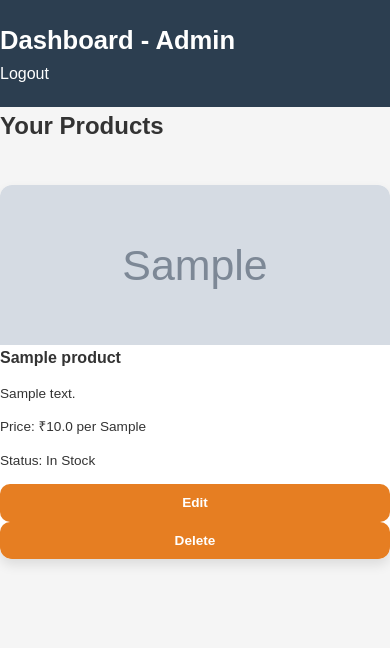
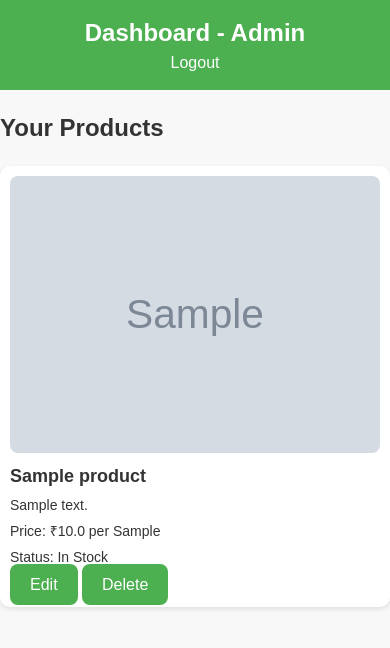
Before and after one commit to chirusemion/LainoMarket, a Flask app: page /dashboard in a window 390 px wide. Shown: the top 648 px of the page. Run offline with Flask 3, Linux system fonts and the light colour scheme; the visitor is signed in with stand-in values (Sample User, id 1); data comes from the database, SQL or seed files in the repository; tables that the repository leaves empty hold one stand-in row (values such as "Sample post"); grey boxes marked "Sample" are stand-in pictures.

Commit message:
Update style.css for mobile responsiveness

```diff
--- a/static/css/style.css
+++ b/static/css/style.css
@@ -1,17 +1,15 @@
-/* ==========================
-   General Styles
-========================== */
-* {
+/* ===========================
+   Mobile-first Base Styles
+=========================== */
+
+body {
     margin: 0;
     padding: 0;
-    box-sizing: border-box;
-}
-
-body {
     font-family: Arial, sans-serif;
-    background-color: #f5f5f5;
+    font-size: 16px;
+    line-height: 1.5;
+    background-color: #f8f8f8;
     color: #333;
-    line-height: 1.6;
 }
 
 a {
@@ -19,217 +17,162 @@ a {
     color: inherit;
 }
 
+img {
+    max-width: 100%;
+    height: auto;
+    display: block;
+}
+
 .container {
+    width: 90%;
     max-width: 1200px;
     margin: 0 auto;
-    padding: 0 20px;
 }
 
-/* ==========================
-   Header & Navbar
-========================== */
+/* ===========================
+   Header / Navigation
+=========================== */
+
 header {
-    background-color: #2c3e50;
-    color: #fff;
-    padding: 20px 0;
-}
-
-header .container {
-    display: flex;
-    align-items: center;
-    justify-content: space-between;
-    flex-wrap: wrap;
+    background-color: #4CAF50;
+    padding: 15px;
+    text-align: center;
+    color: white;
 }
 
 header h1 {
-    font-size: 2rem;
+    margin: 0;
+    font-size: 24px;
 }
 
-nav ul {
-    list-style: none;
-    display: flex;
-    gap: 20px;
-    flex-wrap: wrap;
+/* ===========================
+   Buttons
+=========================== */
+
+button,
+.btn {
+    background-color: #4CAF50;
+    color: white;
+    border: none;
+    padding: 12px 20px;
+    font-size: 16px;
+    border-radius: 8px;
+    cursor: pointer;
+    transition: background-color 0.3s ease;
 }
 
-nav ul li a {
-    color: #fff;
-    padding: 10px 15px;
-    border-radius: 5px;
-    transition: background-color 0.3s;
-    font-size: 1rem;
+button:hover,
+.btn:hover {
+    background-color: #45a049;
 }
 
-nav ul li a:hover {
-    background-color: #34495e;
+/* ===========================
+   Forms / Inputs
+=========================== */
+
+input[type="text"],
+input[type="number"],
+input[type="email"],
+textarea,
+select {
+    width: 100%;
+    padding: 10px;
+    margin: 6px 0 12px 0;
+    border: 1px solid #ccc;
+    border-radius: 6px;
+    box-sizing: border-box;
+    font-size: 16px;
 }
 
-/* ==========================
-   Product Grid & Cards
-========================== */
-.products {
-    display: grid;
-    grid-template-columns: repeat(auto-fit, minmax(220px, 1fr));
-    gap: 20px;
-    margin: 40px 0;
-}
+/* ===========================
+   Product Cards / Listings
+=========================== */
 
 .product-card {
-    background-color: #fff;
-    border-radius: 12px;
-    overflow: hidden;
-    box-shadow: 0 6px 12px rgba(0,0,0,0.1);
-    transition: transform 0.2s;
-    display: flex;
-    flex-direction: column;
-}
-
-.product-card:hover {
-    transform: translateY(-5px);
+    background-color: white;
+    padding: 10px;
+    margin-bottom: 15px;
+    border-radius: 10px;
+    box-shadow: 0 2px 5px rgba(0,0,0,0.1);
 }
 
 .product-card img {
-    width: 100%;
-    height: 220px;
-    object-fit: cover;
-}
-
-.product-card .product-info {
-    padding: 20px;
-    flex-grow: 1;
+    border-radius: 8px;
 }
 
 .product-card h3 {
-    font-size: 1.3rem;
-    margin-bottom: 12px;
+    margin: 10px 0 5px 0;
+    font-size: 18px;
 }
 
 .product-card p {
-    font-size: 1rem;
-    margin-bottom: 12px;
+    font-size: 14px;
+    margin: 5px 0;
 }
 
 .product-card .price {
     font-weight: bold;
-    color: #e74c3c;
-    font-size: 1.2rem;
-    margin-bottom: 15px;
+    color: #333;
 }
 
-/* ==========================
-   Buttons
-========================== */
-.btn {
-    display: inline-block;
-    background-color: #e67e22;
-    color: #fff;
-    padding: 12px 18px;
-    border: none;
-    border-radius: 10px;
-    cursor: pointer;
-    transition: background-color 0.3s;
+/* ===========================
+   Footer
+=========================== */
+
+footer {
+    background-color: #333;
+    color: white;
     text-align: center;
-    font-weight: bold;
-    font-size: 1rem;
+    padding: 12px;
+    font-size: 14px;
 }
 
-.btn:hover {
-    background-color: #d35400;
-}
+/* ===========================
+   Mobile-first Media Queries
+=========================== */
 
-/* ==========================
-   Footer
-========================== */
-footer {
-    background-color: #2c3e50;
-    color: #fff;
-    padding: 25px 0;
-    text-align: center;
-    font-size: 1rem;
-}
-
-footer a {
-    color: #e67e22;
-}
-
-/* ==========================
-   Mobile Responsiveness
-========================== */
-@media (max-width: 1024px) {
-    .product-card img {
-        height: 200px;
+/* For tablets and larger screens */
+@media (min-width: 768px) {
+    body {
+        font-size: 18px;
     }
 
-    .product-card h3 {
-        font-size: 1.2rem;
+    header h1 {
+        font-size: 28px;
     }
 
-    .product-card p, .product-card .price {
-        font-size: 0.95rem;
+    button, .btn {
+        padding: 14px 24px;
+        font-size: 18px;
     }
 
-    .btn {
-        padding: 10px 15px;
-        font-size: 0.95rem;
+    .product-card {
+        display: inline-block;
+        width: 48%;
+        margin-right: 2%;
+    }
+
+    .product-card:nth-child(2n) {
+        margin-right: 0;
     }
 }
 
-@media (max-width: 768px) {
-    header .container {
-        flex-direction: column;
-        gap: 15px;
+/* For desktops */
+@media (min-width: 1024px) {
+    body {
+        font-size: 20px;
     }
 
-    nav ul {
-        flex-direction: column;
-        gap: 10px;
+    header h1 {
+        font-size: 32px;
     }
 
-    .products {
-        gap: 15px;
+    .product-card {
+        width: 30%;
+        margin-right: 3.3333%;
     }
 
-    .product-card img {
-        height: 180px;
-    }
-
-    .product-card h3 {
-        font-size: 1.1rem;
-    }
-
-    .product-card p, .product-card .price {
-        font-size: 0.9rem;
-    }
-
-    .btn {
-        padding: 9px 14px;
-        font-size: 0.9rem;
+    .product-card:nth-child(3n) {
+        margin-right: 0;
     }
 }
-
-@media (max-width: 480px) {
-    header h1 {
-        font-size: 1.6rem;
-    }
-
-    .product-card img {
-        height: 160px;
-    }
-
-    .product-card h3 {
-        font-size: 1rem;
-    }
-
-    .product-card p, .product-card .price {
-        font-size: 0.85rem;
-    }
-
-    .btn {
-        padding: 8px 12px;
-        font-size: 0.85rem;
-    }
-
-    .products {
-        grid-template-columns: 1fr; /* Full width on small screens */
-    }
-}
```
